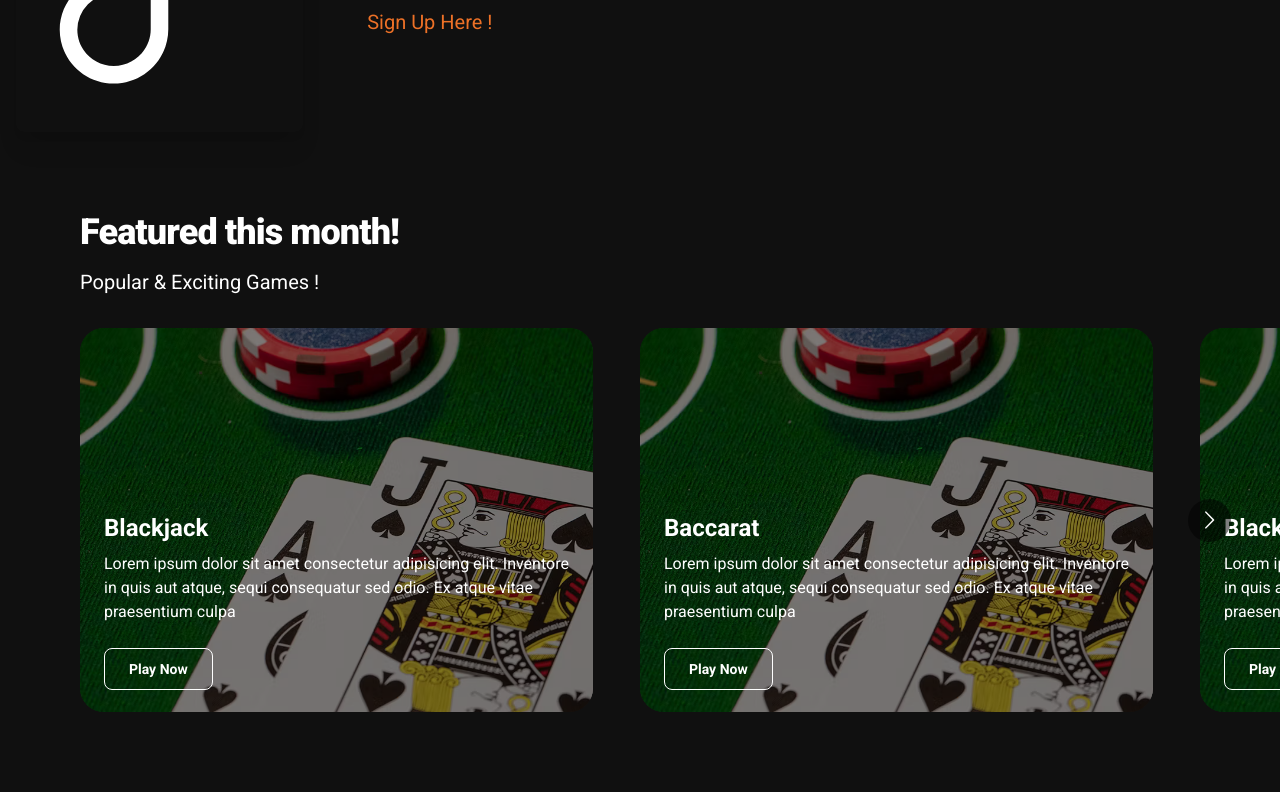
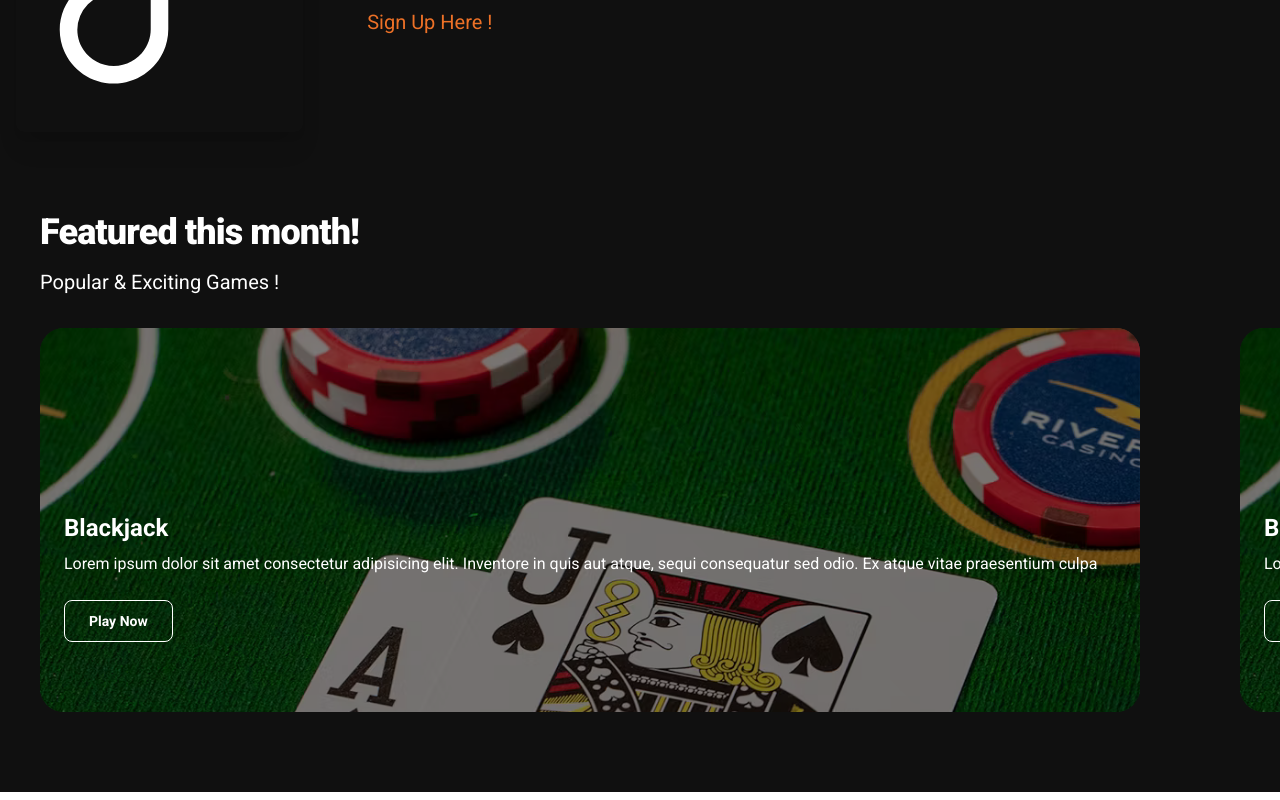
Before and after one commit to thellost/my-app, a Next.js app: page / in a window 1280 px wide. Shown: the part 1220-2020 px from the top of the page. Built offline with nearby package versions, Linux system fonts and the light colour scheme.

Commit message:
update responsive for mobile

```diff
--- a/app/components/AccordionFAQ.tsx
+++ b/app/components/AccordionFAQ.tsx
@@ -10,7 +10,7 @@ export const AccordionFAQ = ({ question, answer }: questionProps) => {
     <div className="">
       <button
         onClick={() => setAccordionOpen(!accordionOpen)}
-        className={`flex items-center justify-between w-full sm:p-6 bg-white transition-all duration-300 ease-in-out ${
+        className={`flex items-center justify-between w-full min-h-12 px-5 sm:py-6 sm:px-5 bg-white transition-all duration-300 ease-in-out ${
           accordionOpen
             ? "rounded-t-xl"
             : "rounded-xl"
--- a/app/components/Carousel/CarouselCustom.tsx
+++ b/app/components/Carousel/CarouselCustom.tsx
@@ -31,7 +31,7 @@ const CarouselCustom = ({bodytext="Popular & Exciting Games !", title="Featured
     },
     tablet: {
       breakpoint: { max: 1024, min: 464 },
-      items: 2,
+      items: 1,
       slidesToSlide: 1, // optional, default to 1.
       partialVisibilityGutter: 40
     },
@@ -39,7 +39,7 @@ const CarouselCustom = ({bodytext="Popular & Exciting Games !", title="Featured
       breakpoint: { max: 464, min: 0 },
       items: 1,
       slidesToSlide: 1, // optional, default to 1.
-      partialVisibilityGutter: 40
+      partialVisibilityGutter: 0
     }
   };
   let renderCards;
@@ -72,7 +72,7 @@ const CarouselCustom = ({bodytext="Popular & Exciting Games !", title="Featured
   }
 
     return (
-        <div className={`bg-${bgColor} row-auto h-auto overflow-visible pb-20 pl-20 pt-20`}>
+        <div className={`bg-${bgColor} row-auto h-auto overflow-visible pb-20 pl-20 pt-20 sm:pl-0 md:pl-10`}>
           <h2 className={`mb-4 text-2xl text-inter font-extrabold tracking-tight leading-none text-${titleColor} md:text-3xl lg:text-4xl dark:text-${titleColor}`}>{title}</h2>
           <p className={`mb-8 text-lg font-normal text-${bodytextColor} lg:text-xl dark:text-${bodytextColor}`}>{bodytext}</p>
             <Carousel
@@ -82,6 +82,7 @@ const CarouselCustom = ({bodytext="Popular & Exciting Games !", title="Featured
             responsive={responsive}
             ssr={false} // means to render carousel on server-side.
             infinite={infinite}
+            removeArrowOnDeviceType={["tablet", "mobile"]}
             autoPlaySpeed={1000}
             keyBoardControl={true}
             transitionDuration={500}
```
